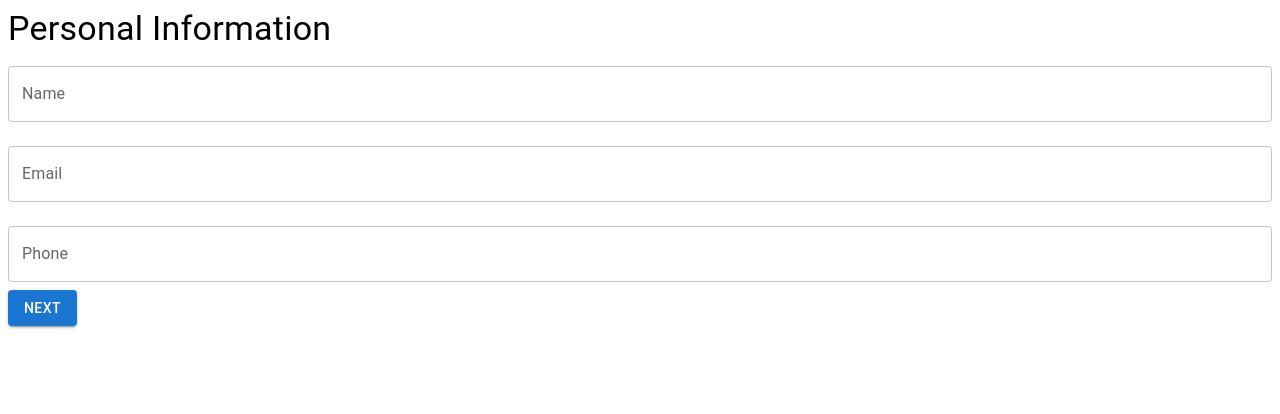
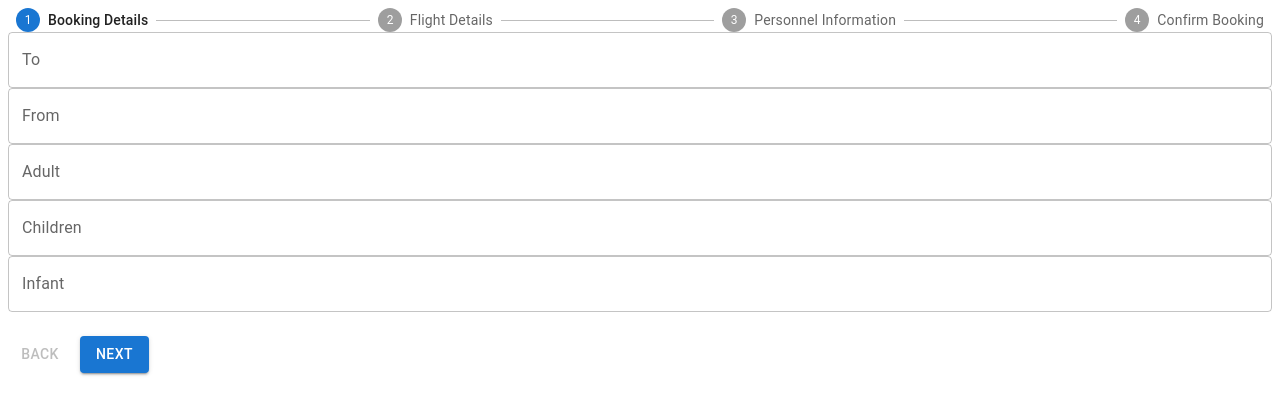
Before and after one commit to saqlain-shah/mernStackCourseBatch2, a React (Create React App) app in the folder demo-app/: page / in a window 1280 px wide. Shown: the top 414 px of the page. Built offline with nearby package versions, Linux system fonts and the light colour scheme.

Commit message:
multi step form

```diff
--- a/demo-app/package.json
+++ b/demo-app/package.json
@@ -9,10 +9,12 @@
     "@testing-library/jest-dom": "^5.16.5",
     "@testing-library/react": "^13.4.0",
     "@testing-library/user-event": "^13.5.0",
+    "formik": "^2.4.2",
     "react": "^18.2.0",
     "react-dom": "^18.2.0",
     "react-scripts": "5.0.1",
-    "web-vitals": "^2.1.4"
+    "web-vitals": "^2.1.4",
+    "yup": "^1.2.0"
   },
   "scripts": {
     "start": "react-scripts start",
--- a/demo-app/src/App.js
+++ b/demo-app/src/App.js
@@ -1,13 +1,10 @@
 import React from "react";
-import PersonalInformation from "./components/AdmissionForm/PersonalInformation";
-import EducationBackground from "./components/AdmissionForm/EducationBackground";
-import Declaration from "./components/AdmissionForm/Declaration";
-import FinalComponent from "./components/AdmissionForm/FinalComponent";
+import FlightBookingForm from "./components/MultiStepForm/FlightBookingForm";
 
 function App() {
   return (
     <React.Fragment>
-      <FinalComponent />
+      <FlightBookingForm />
     </React.Fragment>
   );
 }
--- /dev/null
+++ b/demo-app/src/components/MultiStepForm/BookingDetailStep.js
@@ -0,0 +1,53 @@
+
+// BookingDetailStep.js
+import React from "react";
+import { Field } from "formik";
+import { TextField,
+    // FormControlLabel, RadioGroup, Radio
+    } from "@mui/material";
+
+const BookingDetailStep = ({ formProps }) => {
+  return (
+    <div>
+      <Field
+        as={TextField}
+        name="to"
+        label="To"
+        fullWidth
+        // Add other props and error handling using formProps
+      />
+      <Field
+        as={TextField}
+        name="from"
+        label="From"
+        fullWidth
+        // Add other props and error handling using formProps
+      />
+      <Field
+        as={TextField}
+        name="adult"
+        label="Adult"
+        fullWidth
+        // Add other props and error handling using formProps
+      />
+      <Field
+        as={TextField}
+        name="children"
+        label="Children"
+        fullWidth
+        // Add other props and error handling using formProps
+      />
+      <Field
+        as={TextField}
+        name="infant"
+        label="Infant"
+        fullWidth
+        // Add other props and error handling using formProps
+      />
+
+      {/* Add other fields for To, journey date, trip type, and traveller number */}
+    </div>
+  );
+};
+
+export default BookingDetailStep;
--- /dev/null
+++ b/demo-app/src/components/MultiStepForm/ConfirmBookingStep .js
@@ -0,0 +1,8 @@
+// ConfirmBookingStep.js
+import React from "react";
+
+const ConfirmBookingStep = ({ formProps }) => {
+  return <div>{/* Display the booking summary and confirm button */}</div>;
+};
+
+export default ConfirmBookingStep;
--- /dev/null
+++ b/demo-app/src/components/MultiStepForm/FlightBookingForm.js
@@ -0,0 +1,143 @@
+// FlightBookingForm.js
+import React, { useState } from "react";
+import { Formik, Form } from "formik";
+import * as Yup from "yup";
+import { Stepper, Step, StepLabel, Button } from "@mui/material";
+import BookingDetailStep from "./BookingDetailStep.js";
+import FlightDetailStep from "./FlightDetailStep .js";
+import TravellerInfoStep from "./TravellerInfoStep .js";
+import ConfirmBookingStep from "./ConfirmBookingStep .js";
+
+const steps = [
+  "Booking Details",
+  "Flight Details",
+  "Personnel Information",
+  "Confirm Booking",
+];
+
+const FormInitialValues = {
+  to: "",
+  from: "",
+  journeyDate: "",
+  returnDate: "",
+  adults: "",
+  child: "",
+  infant: "",
+
+  airline: "",
+  cabin: "",
+  basicFare: "",
+  taxes: "",
+  sc: "",
+  discount: "",
+  totalAmount: "",
+
+
+  gender: "",
+  firstName: "",
+  surName: "",
+  dob: "",
+  email: "",
+  phone: "",
+  pnr: "",
+  ticket: "",
+
+};
+
+const FormValidationSchema = Yup.object().shape({
+  gender: Yup.string().required("Required"),
+  name: Yup.string().required("Required"),
+  surName: Yup.string().required("Required"),
+  dob: Yup.string().required("Required"),
+  email: Yup.string().required("Required"),
+  phone: Yup.string().required("Required"),
+  pnr: Yup.string().required("Required"),
+  ticket: Yup.string().required("Required"),
+  to: Yup.string().required("Required"),
+  from: Yup.string().required("Required"),
+  issueBy: Yup.string().required("Required"),
+  ledger: Yup.string().required("Required"),
+  journeyDate: Yup.string().required("Required"),
+  returnDate: Yup.string().required("Required"),
+  adults: Yup.string().required("Required"),
+  child: Yup.string().required("Required"),
+  infant: Yup.string().required("Required"),
+  basicFare: Yup.string().required("Required"),
+  taxes: Yup.string().required("Required"),
+  sc: Yup.string().required("Required"),
+  discount: Yup.string().required("Required"),
+  totalAmount: Yup.string().required("Required"),
+});
+
+  const handleSubmitForm = () => {
+   console.log("Form Is Submitted")
+  };
+
+const FlightBookingForm = () => {
+  const [activeStep, setActiveStep] = useState(0);
+
+  const handleNext = () => {
+    setActiveStep((prevActiveStep) => prevActiveStep + 1);
+  };
+
+  const handleBack = () => {
+    setActiveStep((prevActiveStep) => prevActiveStep - 1);
+  };
+
+  const getStepContent = (stepIndex, formProps) => {
+    switch (stepIndex) {
+      case 0:
+        return <BookingDetailStep formProps={formProps} />;
+      case 1:
+        return <FlightDetailStep formProps={formProps} />;
+      case 2:
+        return <TravellerInfoStep formProps={formProps} />;
+      case 3:
+        return <ConfirmBookingStep formProps={formProps} />;
+      default:
+        return null;
+    }
+  };
+
+  return (
+    <Formik
+      initialValues= {FormInitialValues}
+      validationSchema={FormValidationSchema}
+      onSubmit={handleSubmitForm}
+    >
+      {(formProps) => (
+        <Form>
+          <Stepper activeStep={activeStep}>
+            {steps.map((label) => (
+              <Step key={label}>
+                <StepLabel>{label}</StepLabel>
+              </Step>
+            ))}
+          </Stepper>
+          <div>
+            {getStepContent(activeStep, formProps)}
+            <div>
+              <Button
+                disabled={activeStep === 0}
+                onClick={handleBack}
+                sx={{ mt: 3, mr: 1 }}
+              >
+                Back
+              </Button>
+              <Button
+                variant="contained"
+                color="primary"
+                onClick={handleNext}
+                sx={{ mt: 3 }}
+              >
+                {activeStep === steps.length - 1 ? "Confirm" : "Next"}
+              </Button>
+            </div>
+          </div>
+        </Form>
+      )}
+    </Formik>
+  );
+};
+
+export default FlightBookingForm;
--- /dev/null
+++ b/demo-app/src/components/MultiStepForm/FlightDetailStep .js
@@ -0,0 +1,21 @@
+// FlightDetailStep.js
+import React from "react";
+import { Field } from "formik";
+import { TextField } from "@mui/material";
+
+const FlightDetailStep = ({ formProps }) => {
+  return (
+    <div>
+      <Field
+        as={TextField}
+        name="airlineName"
+        label="Airline Name"
+        fullWidth
+        // Add other props and error handling using formProps
+      />
+      {/* Add other fields for flight fare, etc. */}
+    </div>
+  );
+};
+
+export default FlightDetailStep;
--- /dev/null
+++ b/demo-app/src/components/MultiStepForm/TravellerInfoStep .js
@@ -0,0 +1,32 @@
+// TravellerInfoStep.js
+import React from "react";
+import { FieldArray, Field } from "formik";
+import { TextField } from "@mui/material";
+
+const TravellerInfoStep = ({ formProps }) => {
+  return (
+    <div>
+      <FieldArray name="adult">
+        {(arrayHelpers) => (
+          <div>
+            {formProps.values.adults &&
+              formProps.values.adults.map((adult, index) => (
+                <div key={index}>
+                  <Field
+                    as={TextField}
+                    name={`Adult.${index}.name`}
+                    label="Adult Name"
+                    fullWidth
+                    // Add other props and error handling using formProps
+                  />
+                  {/* Add other fields for traveller information */}
+                </div>
+              ))}
+          </div>
+        )}
+      </FieldArray>
+    </div>
+  );
+};
+
+export default TravellerInfoStep;
```
Also changed, not shown: 1 other file (tests, documents, lock files or other folders).
